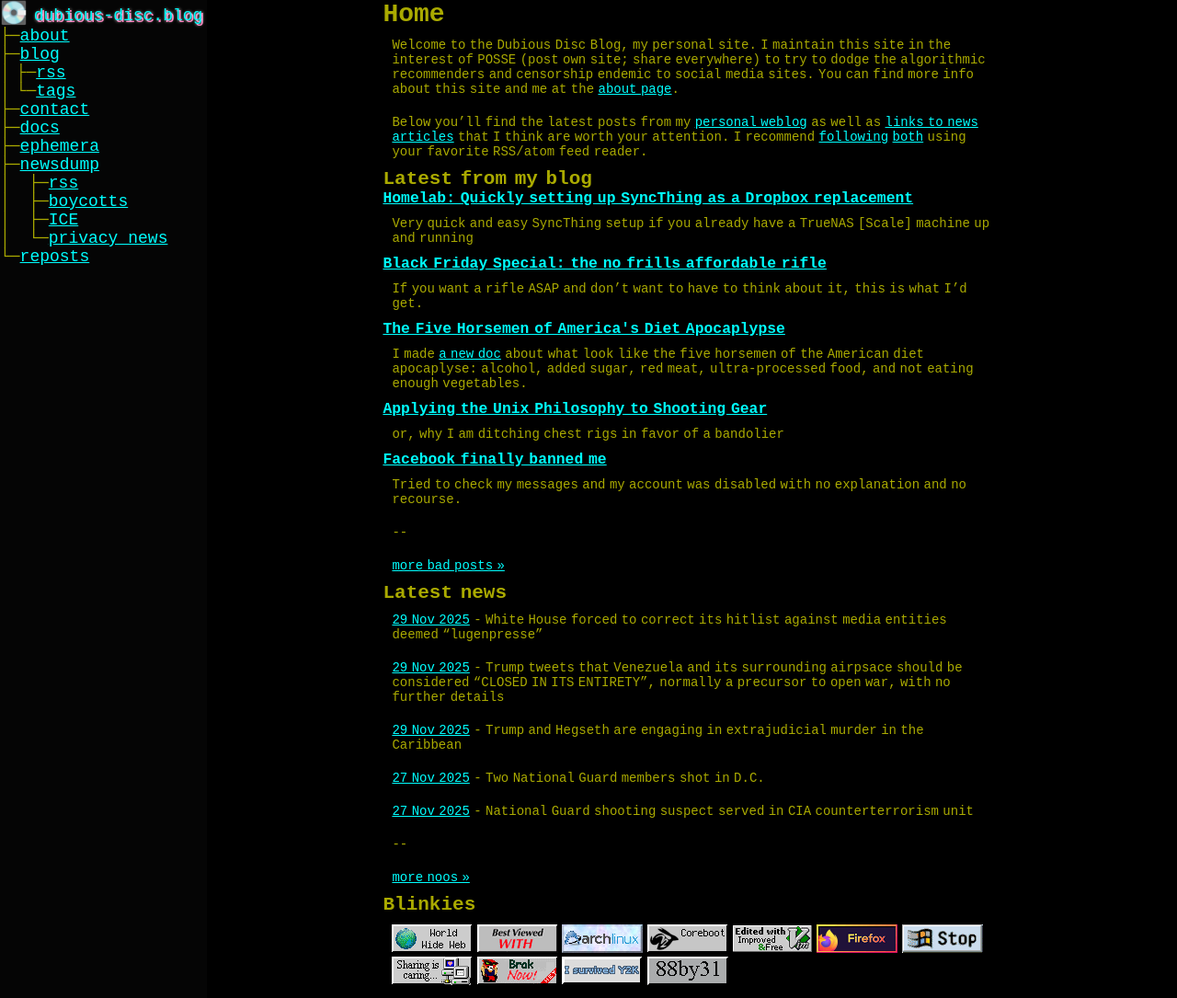
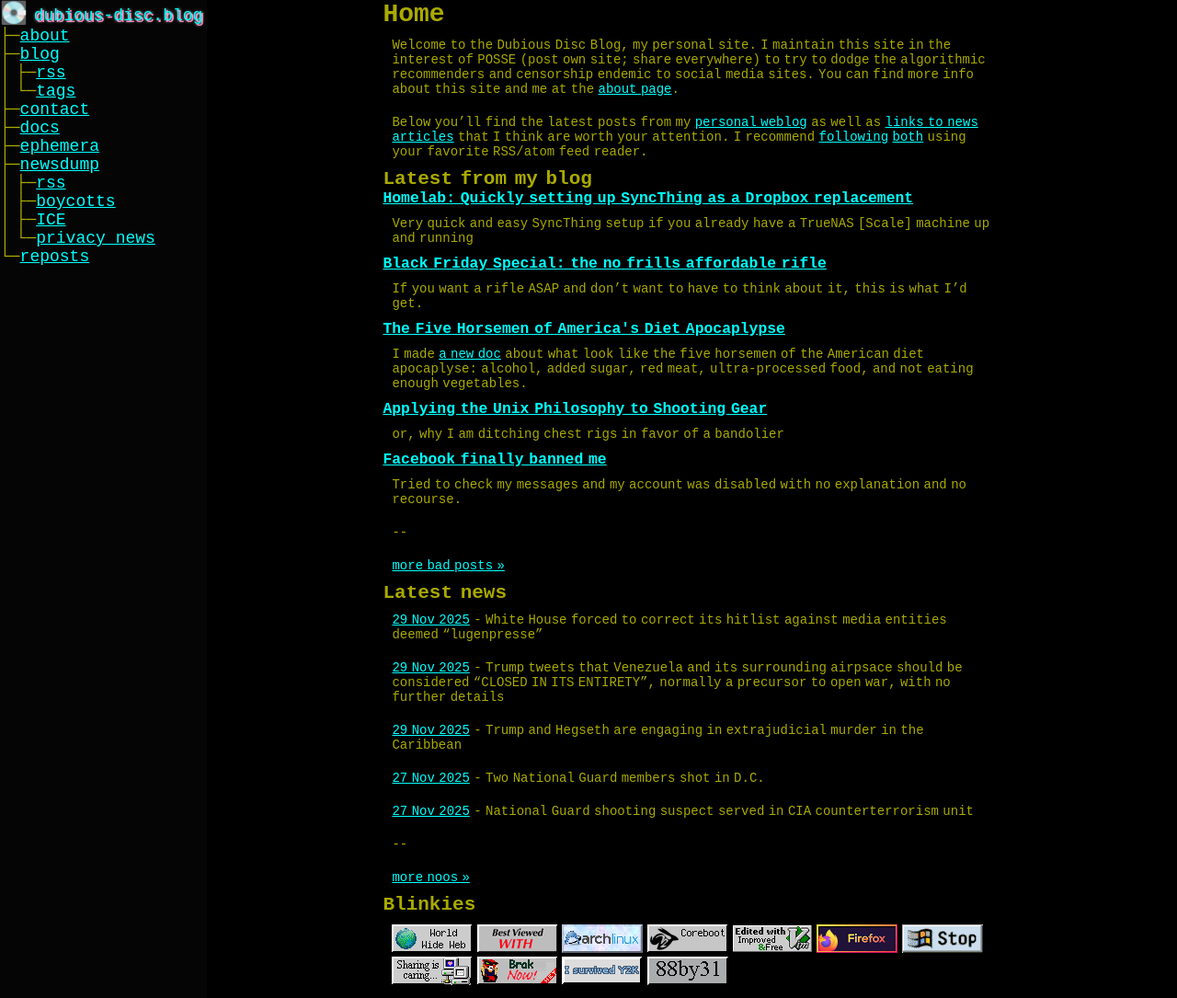
Before and after one commit to paranoid-porygon/paranoid-porygon.github.io, a Jekyll site: the page built from _pages/index.markdown, in a window 1280 px wide and 1085 px high. Shown: the whole window at 92% size. Built offline with Jekyll 4.4.1, drawn with Linux system fonts in a browser that asks for light colours.

Commit message:
change default layout

```diff
--- a/_layouts/default.html
+++ b/_layouts/default.html
@@ -23,10 +23,10 @@
       ├─<a href="/docs" {% if page.title == "Documentation" %}class="active-page"{% endif %}>docs</a><br>
       ├─<a href="/ephemera" {% if page.title == "Ephemera" %}class="active-page"{% endif %}>ephemera</a><br>
       ├─<a href="/newsdump" {% if page.title == "newsdump" %}class="active-page"{% endif %}>newsdump</a><br>
-      │&nbsp;&nbsp;&nbsp;├─<a href="{{ site.url }}/newsfeed.xml" target="_blank" rel="noopener noreferrer">rss</a><br>
-      │&nbsp;&nbsp;&nbsp;├─<a href="/newsdump/boycotts" {% if page.title == "Ongoing Boycotts and Related Updates" %}class="active-page"{% endif %}>boycotts</a><br>
-      │&nbsp;&nbsp;&nbsp;├─<a href="/newsdump/ICE" {% if page.title == "ICE" %}class="active-page"{% endif %}>ICE</a><br>
-      │&nbsp;&nbsp;&nbsp;└─<a href="/newsdump/privacy-news" {% if page.title == "Privacy and InfoSec News" %}class="active-page"{% endif %}>privacy_news</a><br>
+      │&nbsp;├─<a href="{{ site.url }}/newsfeed.xml" target="_blank" rel="noopener noreferrer">rss</a><br>
+      │&nbsp;├─<a href="/newsdump/boycotts" {% if page.title == "Ongoing Boycotts and Related Updates" %}class="active-page"{% endif %}>boycotts</a><br>
+      │&nbsp;├─<a href="/newsdump/ICE" {% if page.title == "ICE" %}class="active-page"{% endif %}>ICE</a><br>
+      │&nbsp;└─<a href="/newsdump/privacy-news" {% if page.title == "Privacy and InfoSec News" %}class="active-page"{% endif %}>privacy_news</a><br>
       └─<a href="/reposts" {% if page.title == "reposts" %}class="active-page"{% endif %}>reposts</a><br>
     </div> <!--sidenav end-->
   </div><!--nav-wrapper end-->
```
